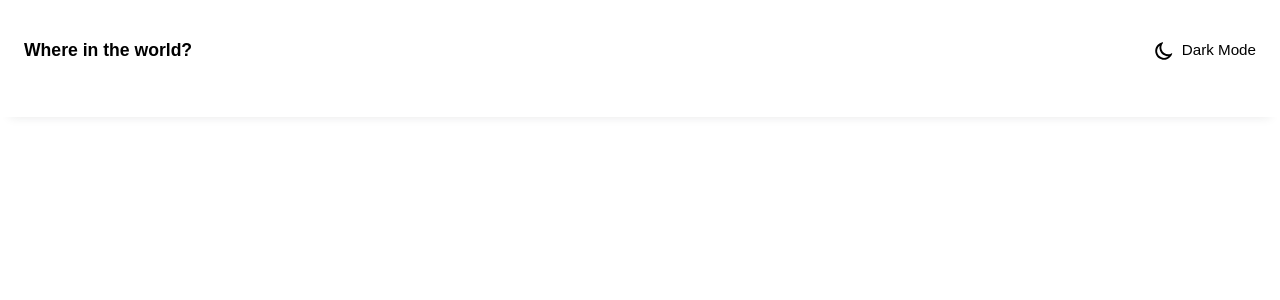
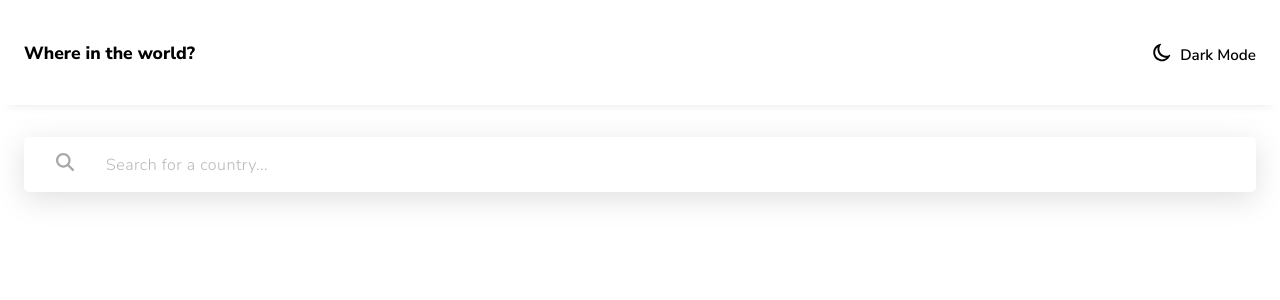
Before and after one commit to Jakelanghel/REST-countries-api-app, a React (Vite) app: page / in a window 1280 px wide. Shown: the top 300 px of the page. Built offline with nearby package versions, Linux system fonts and the light colour scheme.

Commit message:
add form add fetch

```diff
--- a/index.html
+++ b/index.html
@@ -4,7 +4,13 @@
     <meta charset="UTF-8" />
     <link rel="icon" type="image/svg+xml" href="/vite.svg" />
     <meta name="viewport" content="width=device-width, initial-scale=1.0" />
-    <title>Vite + React</title>
+    <link rel="preconnect" href="https://fonts.googleapis.com" />
+    <link rel="preconnect" href="https://fonts.gstatic.com" crossorigin />
+    <link
+      href="https://fonts.googleapis.com/css2?family=Nunito+Sans:wght@300;600;800&display=swap"
+      rel="stylesheet"
+    />
+    <title>Rest countries api</title>
   </head>
   <body>
     <div id="root"></div>
--- a/src/App.jsx
+++ b/src/App.jsx
@@ -1,11 +1,13 @@
 import React from "react";
 import { GlobalStyles } from "./components/shared/Global";
 import Header from "./components/header/Header";
+import Form from "./components/form/Form";
 function App() {
   return (
     <>
       <GlobalStyles />
       <Header />
+      <Form />
     </>
   );
 }
--- /dev/null
+++ b/src/components/form/Form.Styled.js
@@ -0,0 +1,56 @@
+import styled from "styled-components";
+
+export const StyledForm = styled.main`
+  width: 100%;
+
+  label {
+    display: none;
+  }
+
+  form {
+    display: flex;
+    flex-direction: column;
+  }
+
+  .container-search {
+    display: flex;
+    align-items: center;
+    padding-left: 1rem;
+    margin-bottom: 3rem;
+    border-radius: 5px;
+  }
+
+  .search-btn {
+    border: none;
+    background-color: transparent;
+    padding: 1rem;
+  }
+
+  .search-btn:hover {
+    cursor: pointer;
+  }
+
+  .search-icon {
+    width: 18px;
+    filter: invert(58%) sepia(61%) saturate(0%) hue-rotate(193deg)
+      brightness(102%) contrast(92%);
+  }
+
+  .search-input {
+    border: none;
+    font-size: 1rem;
+    letter-spacing: 0.5px;
+    padding: 1rem 0;
+    padding-left: 1rem;
+  }
+
+  #usr-input::placeholder {
+    color: var(--gray);
+    opacity: 0.8;
+  }
+
+  .container-cards {
+    position: relative;
+    z-index: 0;
+  }
+`;
--- /dev/null
+++ b/src/components/form/Form.jsx
@@ -0,0 +1,36 @@
+import React, { useState, useEffect, useRef } from "react";
+import { StyledForm } from "./Form.Styled";
+
+const Form = () => {
+  let inputRef = useRef();
+
+  const searchByCountry = () => {};
+
+  return (
+    <StyledForm className="side-padding">
+      <form action="" onSubmit={searchByCountry}>
+        <label htmlFor="usr-input">search countries</label>
+        <div className="container-search bs-1">
+          <button className="search-btn" onClick={searchByCountry}>
+            <svg
+              xmlns="http://www.w3.org/2000/svg"
+              viewBox="0 0 512 512"
+              className="search-icon"
+            >
+              <path d="M416 208c0 45.9-14.9 88.3-40 122.7L502.6 457.4c12.5 12.5 12.5 32.8 0 45.3s-32.8 12.5-45.3 0L330.7 376c-34.4 25.2-76.8 40-122.7 40C93.1 416 0 322.9 0 208S93.1 0 208 0S416 93.1 416 208zM208 352c79.5 0 144-64.5 144-144s-64.5-144-144-144S64 128.5 64 208s64.5 144 144 144z" />
+            </svg>
+          </button>
+          <input
+            type="text"
+            id="usr-input"
+            className="search-input"
+            placeholder="Search for a country..."
+            ref={inputRef}
+          />
+        </div>
+      </form>
+    </StyledForm>
+  );
+};
+
+export default Form;
--- a/src/components/header/Header.Styled.js
+++ b/src/components/header/Header.Styled.js
@@ -8,7 +8,8 @@ export const StyledHeader = styled.header`
   box-shadow: rgba(33, 35, 38, 0.1) 0px 10px 10px -10px;
   margin-bottom: 2rem;
 
-  padding: 2.5rem 0;
+  padding-top: 2.5rem;
+  padding-bottom: 2.5rem;
 
   .container-theme-switcher {
     display: flex;
@@ -22,6 +23,7 @@ export const StyledHeader = styled.header`
 
   p {
     font-size: 0.95rem;
-    font-weight: 500;
+    font-weight: 600;
+    margin-top: 5px;
   }
 `;
--- a/src/components/header/Header.jsx
+++ b/src/components/header/Header.jsx
@@ -3,7 +3,7 @@ import { StyledHeader } from "./Header.Styled";
 
 const Header = () => {
   return (
-    <StyledHeader className="padding">
+    <StyledHeader className="side-padding">
       <h1>Where in the world?</h1>
       <div className="container-theme-switcher">
         <svg
--- a/src/components/shared/Global.js
+++ b/src/components/shared/Global.js
@@ -27,10 +27,9 @@ export const GlobalStyles = createGlobalStyle`
         font-family: 'Nunito Sans', sans-serif;
     }
 
-    .padding {
+    .side-padding {
         padding-left: 1.5rem;
         padding-right: 1.5rem;
-        padding-bottom: 3.5rem;
     }
 
     .bs-1 {
```
Also changed, not shown: src/services/fetchAPI.js (added, +7 -0 lines).
